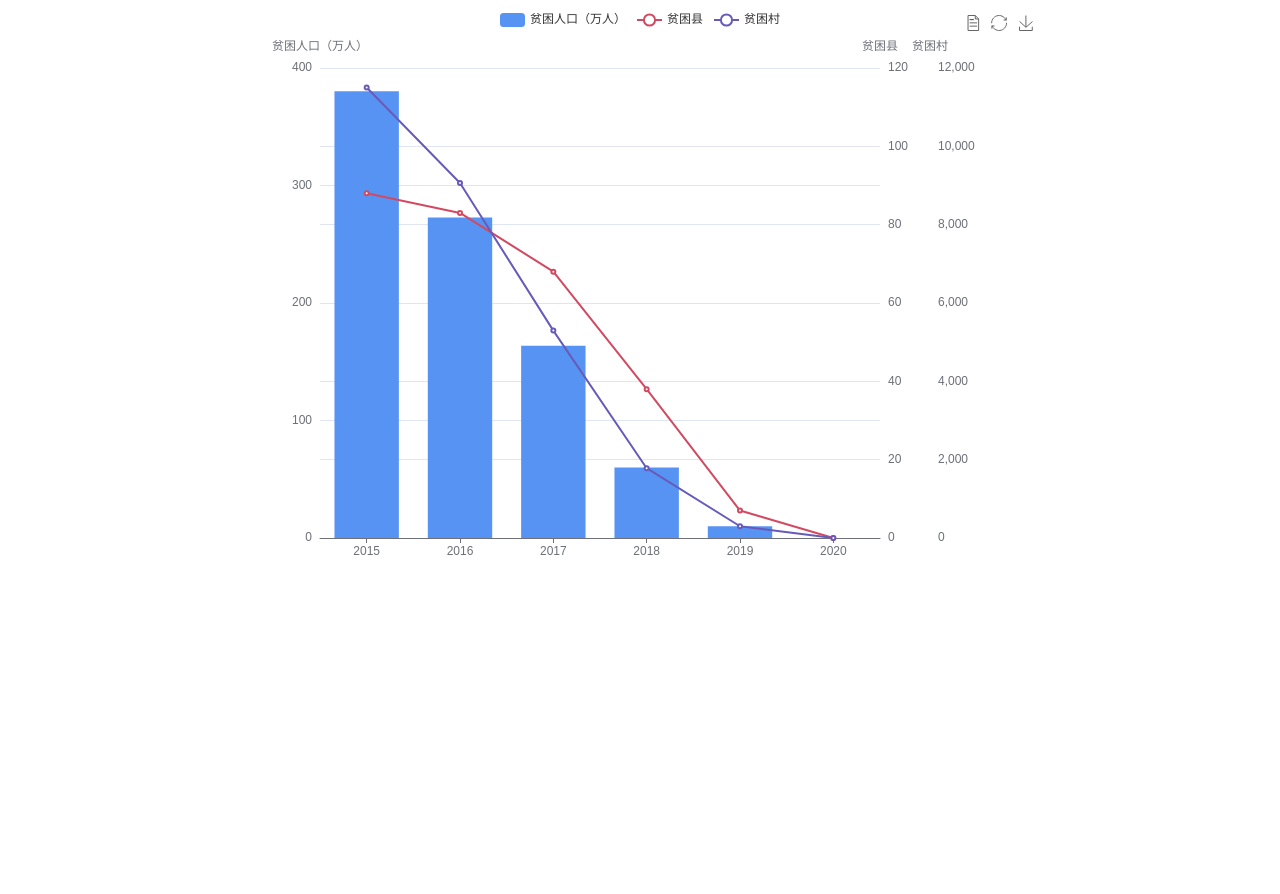
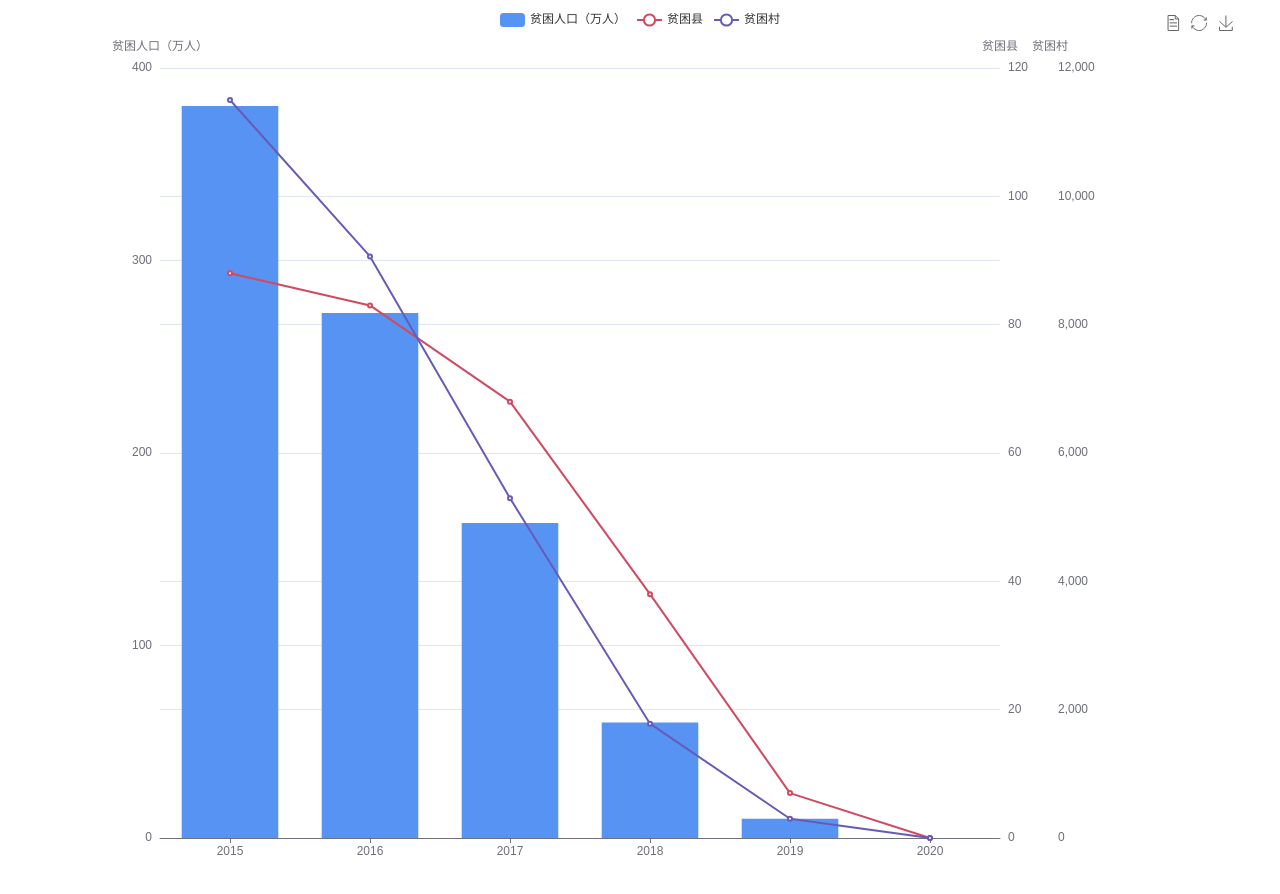
Before and after one commit to nono0469/nono0469.github.io, a plain HTML site: page index.html in a window 1280 px wide. Before the commit the page ends 800 px from the top, so only its background shows below. Drawn offline with nearby package versions, Linux system fonts and the light colour scheme.

Commit message:
Update index.html

```diff
--- a/index.html
+++ b/index.html
@@ -9,8 +9,8 @@
     <style>
         /* 设置图表容器的样式 */
         #chart-container {
-            width: 800px;
-            height: 600px;
+            width: 1200px;
+            height: 900px;
             margin: 0 auto;
         }
     </style>
```
